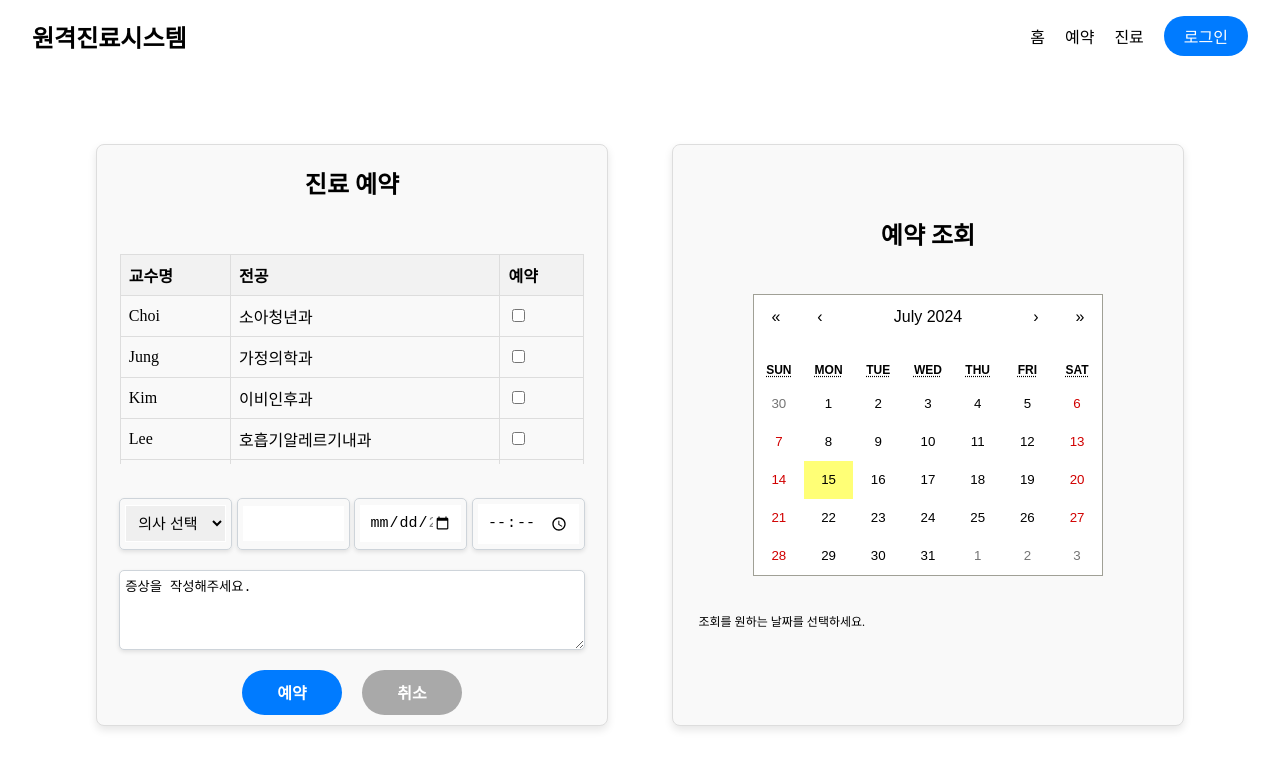
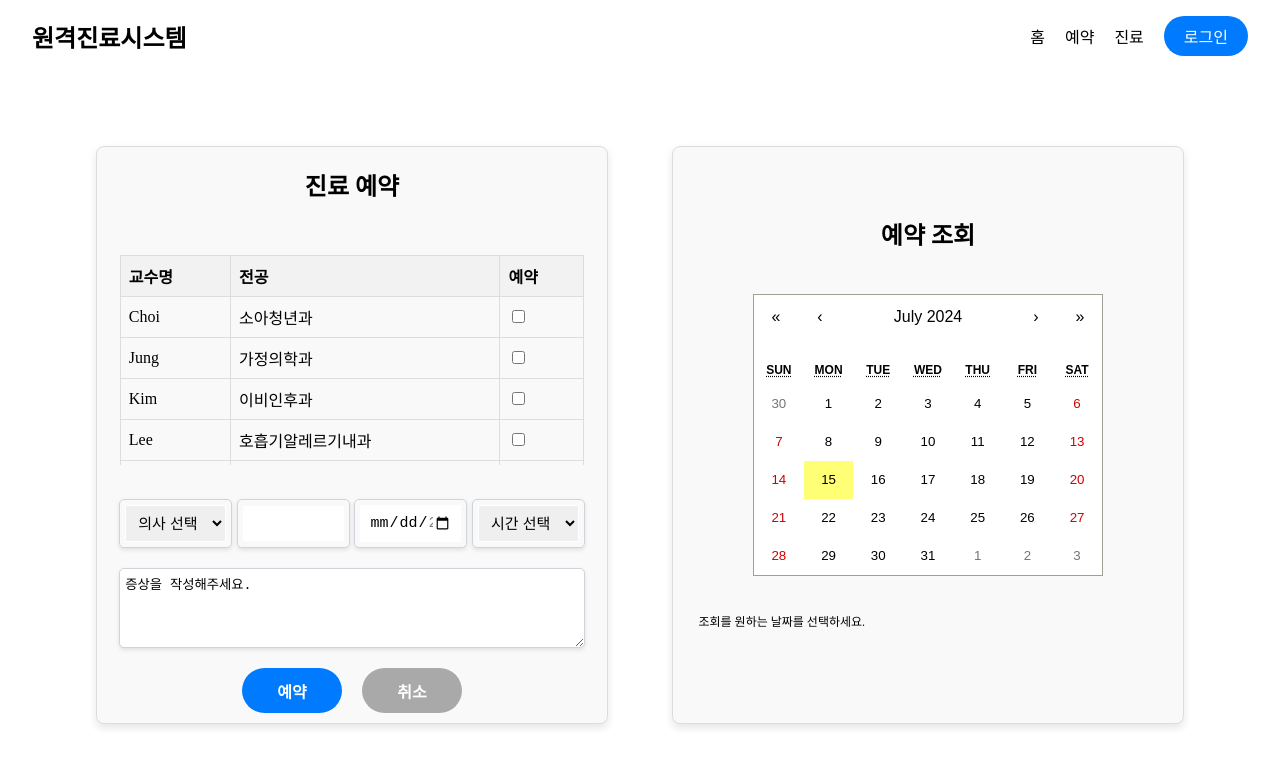
Before and after one commit to hanium-team-ADAS/frontend, a React (Create React App) app: page /appointment in a window 1280 px wide. Shown: the top 768 px of the page. Built offline with nearby package versions, Linux system fonts and the light colour scheme.

Commit message:
refactor: Replace ApptForm's Time input with Select Dropdown
- Changed <input type='time' /> to a <select> element
- Added '../../utils/timeOptions'
- Updated ApptForm to use timeOptions for time selection

```diff
--- a/src/components/Appt/ApptForm.jsx
+++ b/src/components/Appt/ApptForm.jsx
@@ -1,5 +1,6 @@
 import React, { useEffect, useState } from 'react'
 import { getMinMaxDates } from '../../utils/dateUtils';
+import { timeOptions } from '../../utils/timeOptions';
 import '../../styles/apptForm.css'
 
 const ApptForm = ({ doctorData, selectedDoctorIndex, setSelectedDoctorIndex }) => {
@@ -35,7 +36,14 @@ const ApptForm = ({ doctorData, selectedDoctorIndex, setSelectedDoctorIndex }) =
               <input type='date' min={minDate} max={maxDate}></input>
             </div>
             <div className="appt-input">
-              <input id='appt-time' type='time' name='appt-time' />
+              <select required id="appt-time" name="appt-time">
+                <option value="-1">시간 선택</option>
+                  {timeOptions.map((time, index) => (
+                      <option key={index} value={time}>
+                          {time}
+                      </option>
+                  ))}
+              </select>
             </div>
           </div>
           <div className='appt-textarea'>
--- /dev/null
+++ b/src/utils/timeOptions.js
@@ -0,0 +1,26 @@
+export const timeOptions = [
+    '12:00 AM', '12:30 AM',
+    '01:00 AM', '01:30 AM',
+    '02:00 AM', '02:30 AM',
+    '03:00 AM', '03:30 AM',
+    '04:00 AM', '04:30 AM',
+    '05:00 AM', '05:30 AM',
+    '06:00 AM', '06:30 AM',
+    '07:00 AM', '07:30 AM',
+    '08:00 AM', '08:30 AM',
+    '09:00 AM', '09:30 AM',
+    '10:00 AM', '10:30 AM',
+    '11:00 AM', '11:30 AM',
+    '12:00 PM', '12:30 PM',
+    '01:00 PM', '01:30 PM',
+    '02:00 PM', '02:30 PM',
+    '03:00 PM', '03:30 PM',
+    '04:00 PM', '04:30 PM',
+    '05:00 PM', '05:30 PM',
+    '06:00 PM', '06:30 PM',
+    '07:00 PM', '07:30 PM',
+    '08:00 PM', '08:30 PM',
+    '09:00 PM', '09:30 PM',
+    '10:00 PM', '10:30 PM',
+    '11:00 PM', '11:30 PM'
+];
```
